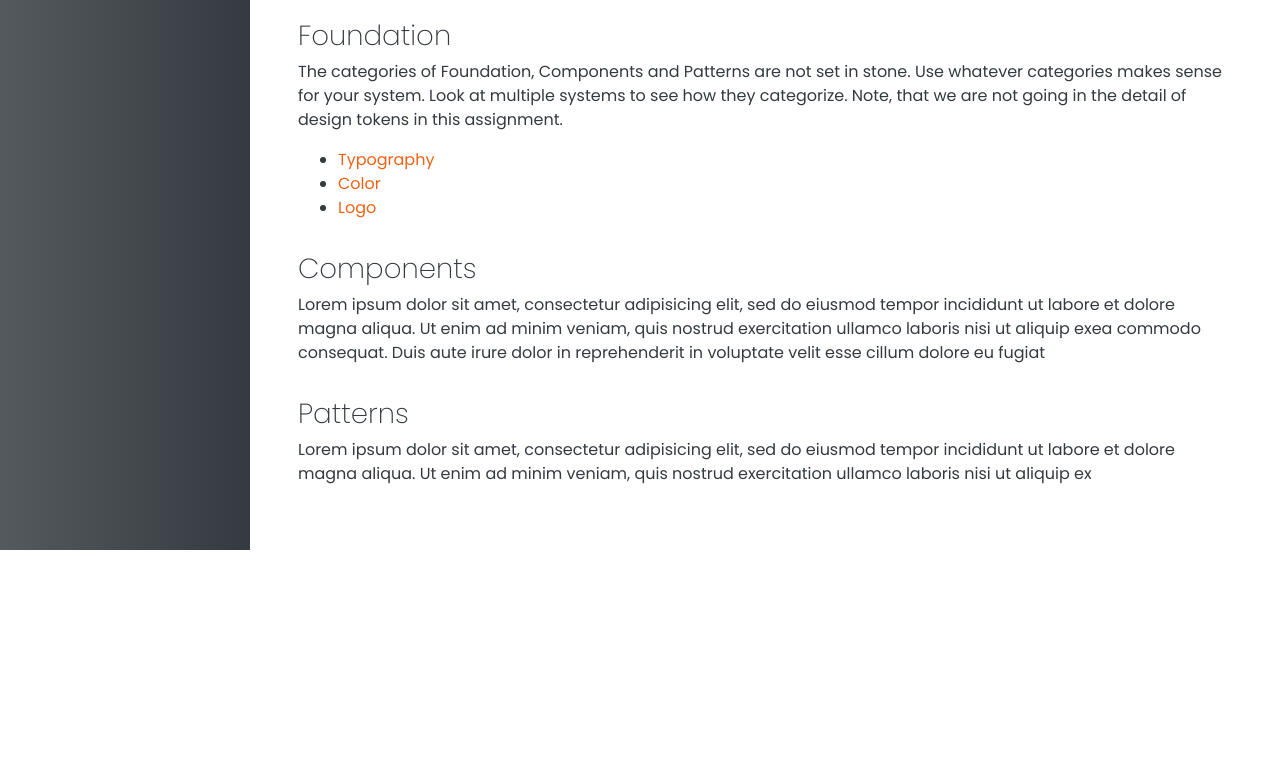
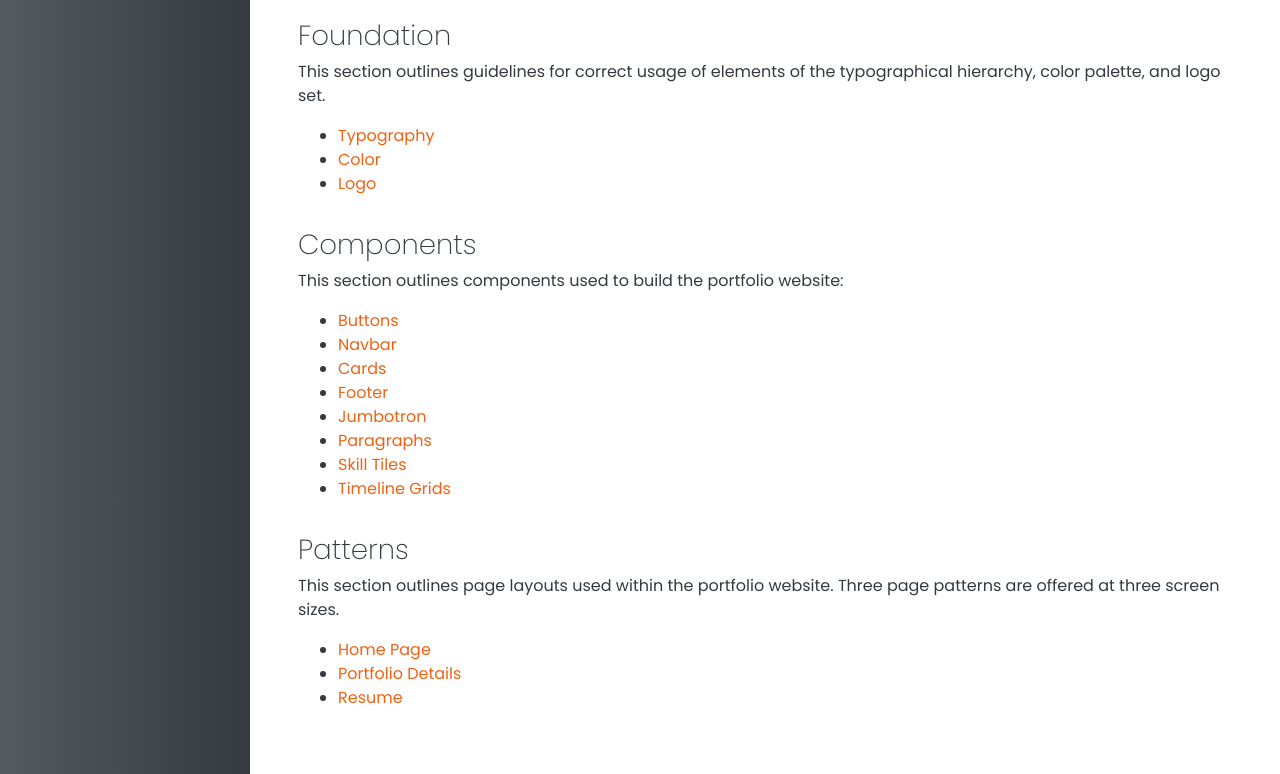
Before and after one commit to anhbien/hci472-phase2, a plain HTML site: page index.html in a window 1280 px wide. Shown: the part 518-1292 px from the top of the page. Before the commit the page ends 1068 px from the top, so only its background shows below. Drawn offline with Linux system fonts and the light colour scheme.

Commit message:
Updated index page

```diff
--- a/css/style.css
+++ b/css/style.css
@@ -391,7 +391,7 @@ a[data-toggle="collapse"] {
 }
 
 .dropdown-toggle::after {
-  display: block;
+  display: none;
   position: absolute;
   top: 50%;
   right: 0;
--- a/index.html
+++ b/index.html
@@ -103,29 +103,59 @@
           </div>
           <section>
             <h2>About</h2>
-            <p>Do a blurb about your system here - and include your adjectives from the mind map exercise. Consider a
-              meaninful image(s). See posted student examples. </p>
+            <p>This website provides documentation for the design system used to style my portfolio website. This design
+              system was created to support and display my portfolio website content. </p>
           </section>
           <section>
             <h2>Categories</h2>
             <h3>Foundation</h3>
-            <p>The categories of Foundation, Components and Patterns are not set in stone. Use whatever categories
-              makes sense for your system. Look at multiple systems to see how they categorize. Note, that we are not
-              going in the detail of design tokens in this assignment. </p>
+            <p>This section outlines guidelines for correct usage of elements of the typographical hierarchy, color palette, and logo set.</p>
             <ul>
               <li><a href="./foundation/type.html">Typography</a></li>
               <li><a href="./foundation/color.html">Color</a></li>
               <li><a href="./foundation/logo.html">Logo</a></li>
             </ul>
             <h3>Components</h3>
-            <p>Lorem ipsum dolor sit amet, consectetur adipisicing elit, sed do eiusmod tempor incididunt ut labore et
-              dolore magna aliqua. Ut enim ad minim veniam, quis nostrud exercitation ullamco laboris nisi ut aliquip
-              exea commodo consequat. Duis aute irure dolor in reprehenderit in voluptate velit esse cillum dolore eu
-              fugiat</p>
+            <p>This section outlines components used to build the portfolio website:</p>
+            <ul>
+              <li>
+                <a href="components/buttons.html">Buttons</a>
+              </li>
+              <li>
+                <a href="components/navbar.html">Navbar</a>
+              </li>
+              <li>
+                <a href="components/cards.html">Cards</a>
+              </li>
+              <li>
+                <a href="components/footer.html">Footer</a>
+              </li>
+              <li>
+                <a href="components/jumbotron.html">Jumbotron</a>
+              </li>
+              <li>
+                <a href="components/paragraphs.html">Paragraphs</a>
+              </li>
+              <li>
+                <a href="components/skillTiles.html">Skill Tiles</a>
+              </li>
+              <li>
+                <a href="components/timelineGrid.html">Timeline Grids</a>
+              </li>
+            </ul>
             <h3>Patterns</h3>
-            <p>Lorem ipsum dolor sit amet, consectetur adipisicing elit, sed do eiusmod tempor incididunt ut labore et
-              dolore magna aliqua. Ut enim ad minim veniam, quis nostrud exercitation ullamco laboris nisi ut aliquip
-              ex</p>
+            <p>This section outlines page layouts used within the portfolio website. Three page patterns are offered at three screen sizes.</p>
+            <ul>
+              <li>
+                <a href="patterns/homepage_pattern.html">Home Page</a>
+              </li>
+              <li>
+                <a href="patterns/portfolio-detail-pattern.html">Portfolio Details</a>
+              </li>
+              <li>
+                <a href="patterns/resume-pattern.html">Resume</a>
+              </li>
+            </ul>
           </section>
         </div> <!-- Content  -->
       </div><!-- Row  -->
```
